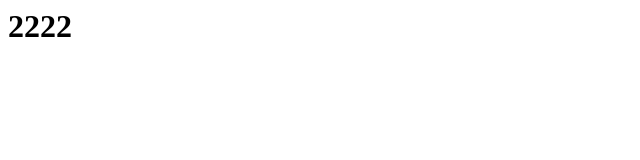
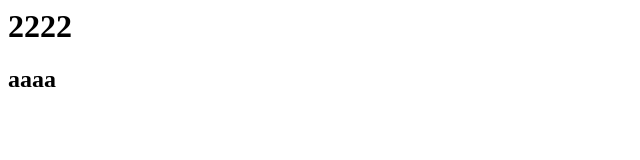
Before and after one commit to daijinyi326/fristone, a plain HTML site: page index.html in a window 1280 px wide. Shown: the full height of the page, 0-640 px from the left. Drawn offline with Linux system fonts and the light colour scheme.

Commit message:
修改文件

```diff
--- a/index.html
+++ b/index.html
@@ -8,6 +8,9 @@
     <link rel="stylesheet" href="html.css">
 </head>
 <body><h1>2222</h1>
+    <h2>
+        aaaa
+    </h2>
 
 </body>
 </html>
```
